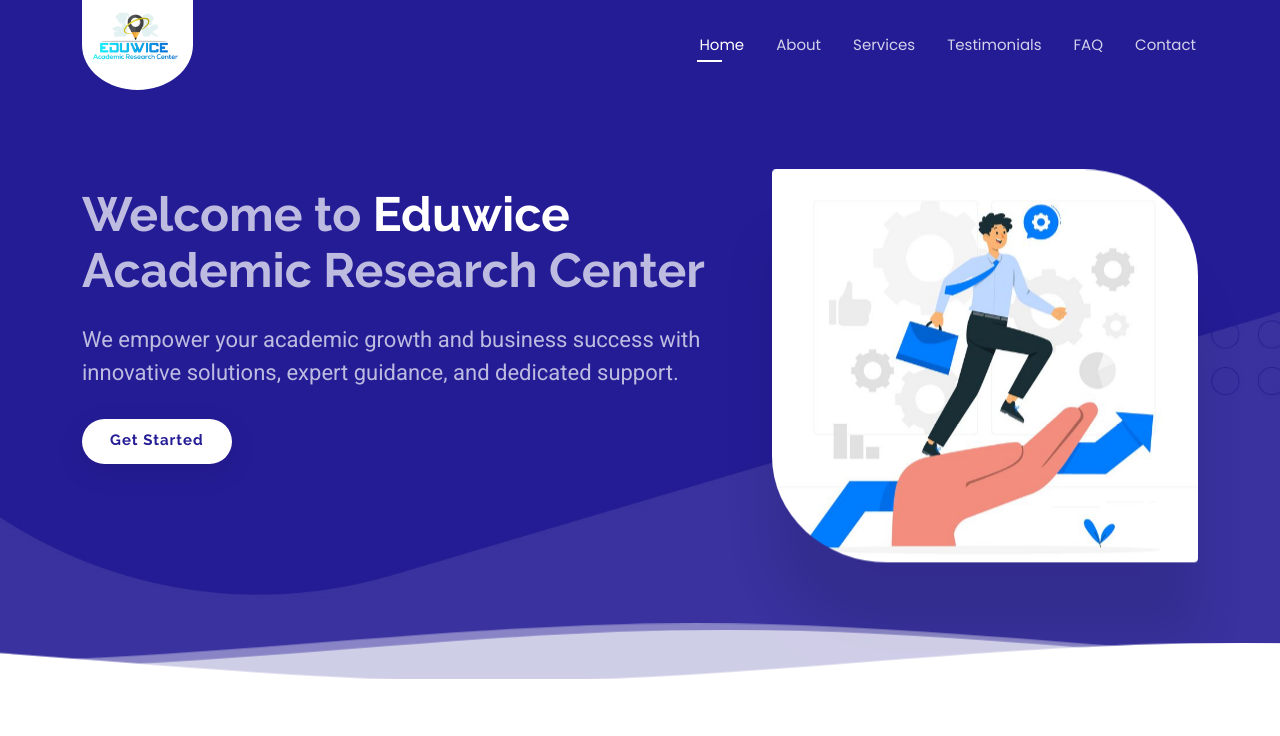
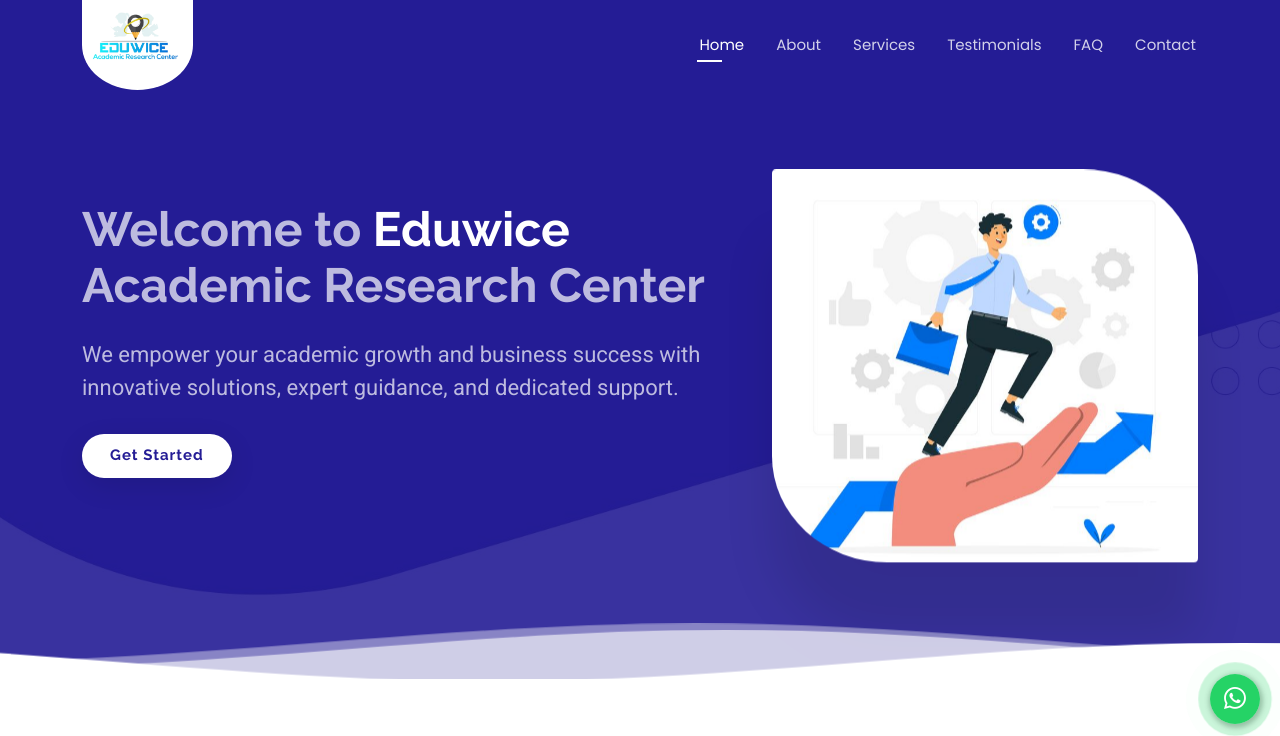
Before and after one commit to ajsal12aju/Assignment-School, a plain HTML site: page index.html in a window 1280 px wide. Shown: the top 736 px of the page. Drawn offline with Linux system fonts and the light colour scheme.

Commit message:
whatsapp setup

```diff
--- a/assets/css/main.css
+++ b/assets/css/main.css
@@ -2017,3 +2017,118 @@ section,
   font-size: 1rem;
   text-decoration: underline;
 }
+
+
+
+
+
+
+
+/* .whatsapp-float {
+  position: fixed;
+  bottom: 65px;
+  right: 5px;
+  background-color: #25d366;
+  color: white;
+  border-radius: 50%;
+  width: 60px;
+  height: 60px;
+  display: flex;
+  justify-content: center;
+  align-items: center;
+  box-shadow: 0 4px 8px rgba(0, 0, 0, 0.2);
+  text-decoration: none;
+  z-index: 1000;
+}
+
+.whatsapp-float:hover {
+  background-color: #1ebe57;
+}
+
+.whatsapp-float i {
+  font-size: 30px;
+} */
+
+
+
+
+
+
+
+
+
+  .float-button {
+    width: 50px;
+    height: 50px;
+    text-decoration: none;
+    position: fixed;
+    display: flex
+;
+    justify-content: center;
+    align-items: center;
+    bottom: 76px;
+    right: 20px;
+    color: #fff;
+    border-radius: 50px;
+    z-index: 100;
+    box-shadow: 1px 2px 5px 2px rgb(30 30 30 / 30%);
+    transition: all 0.3s ease-out;
+}
+.float-button:hover{
+  color: white;
+}
+
+.pluse_btn_bottom {
+  width: 50px;
+  height: 50px;
+  background-color: #25d366;
+  position: absolute;
+  margin: auto;
+  left: 0;
+  right: 0;
+  top: 0;
+  bottom: 0;
+  border-radius: 50%;
+  display: grid
+;
+  place-items: center;
+}
+
+
+.pluse_btn_bottom:before, .pluse_btn_bottom:after {
+  content: "";
+  position: absolute;
+  height: 100%;
+  width: 100%;
+  background-color: #25d366;
+  border-radius: 50%;
+  z-index: -1;
+  opacity: 0.7;
+}
+
+.pluse_btn_bottom:before {
+  animation: pulse 2s ease-out infinite;
+}
+.pluse_btn_bottom:after {
+  animation: pulse 2s 1s ease-out infinite;
+}
+
+
+@keyframes pulse {
+            0% {
+                transform: scale(1);
+                opacity: 0.7;
+            }
+            50% {
+                transform: scale(1.5);
+                opacity: 0.2;
+            }
+            /* 50% {
+                transform: scale(1.5);
+                opacity: 0.1;
+            } */
+            100% {
+                transform: scale(2);
+                opacity: 0;
+            }
+        }
--- a/index.html
+++ b/index.html
@@ -77,7 +77,7 @@
             <img src="assets/img/hero-img.jpg" class=" animated" alt="">
           </div>
 
-          <div class="col-lg-7  d-flex flex-column  " style="margin-top: 90px;" data-aos="fade-in">
+          <div class="col-lg-7  d-flex flex-column  justify-content-center"  data-aos="fade-in">
             <!-- <h1>Build Your Landing Page With <span>Bootslander</span></h1> -->
             <h1> Welcome to <span>Eduwice</span> Academic Research Center</h1>
             <p>
@@ -510,14 +510,14 @@
             </div>
           </div><!-- End Stats Item -->
 
-          <div class="col-lg-3 col-md-6 d-flex flex-column align-items-center">
+          <!-- <div class="col-lg-3 col-md-6 d-flex flex-column align-items-center">
             <i class="bi bi-headset"></i>
             <div class="stats-item">
               <span data-purecounter-start="0" data-purecounter-end="1463" data-purecounter-duration="1"
                 class="purecounter"></span>
               <p>Hours Of Support</p>
             </div>
-          </div><!-- End Stats Item -->
+          </div>
 
           <div class="col-lg-3 col-md-6 d-flex flex-column align-items-center">
             <i class="bi bi-people"></i>
@@ -526,7 +526,7 @@
                 class="purecounter"></span>
               <p>Hard Workers</p>
             </div>
-          </div><!-- End Stats Item -->
+          </div> -->
 
         </div>
 
@@ -850,6 +850,15 @@
   </footer>
 
 
+
+
+
+<a class="float-button" target="_blank" href="https://wa.me/9645588095">
+  <div class="pluse_btn_bottom">
+    <i class="bi bi-whatsapp" style="font-size: 22px;"></i>
+  </div>
+</a>
+
   <!-- Scroll Top -->
   <a href="#" id="scroll-top" class="scroll-top d-flex align-items-center justify-content-center"><i
       class="bi bi-arrow-up-short"></i></a>
```
Also changed, not shown: assets/css/test.html (added, +94 -0 lines).
